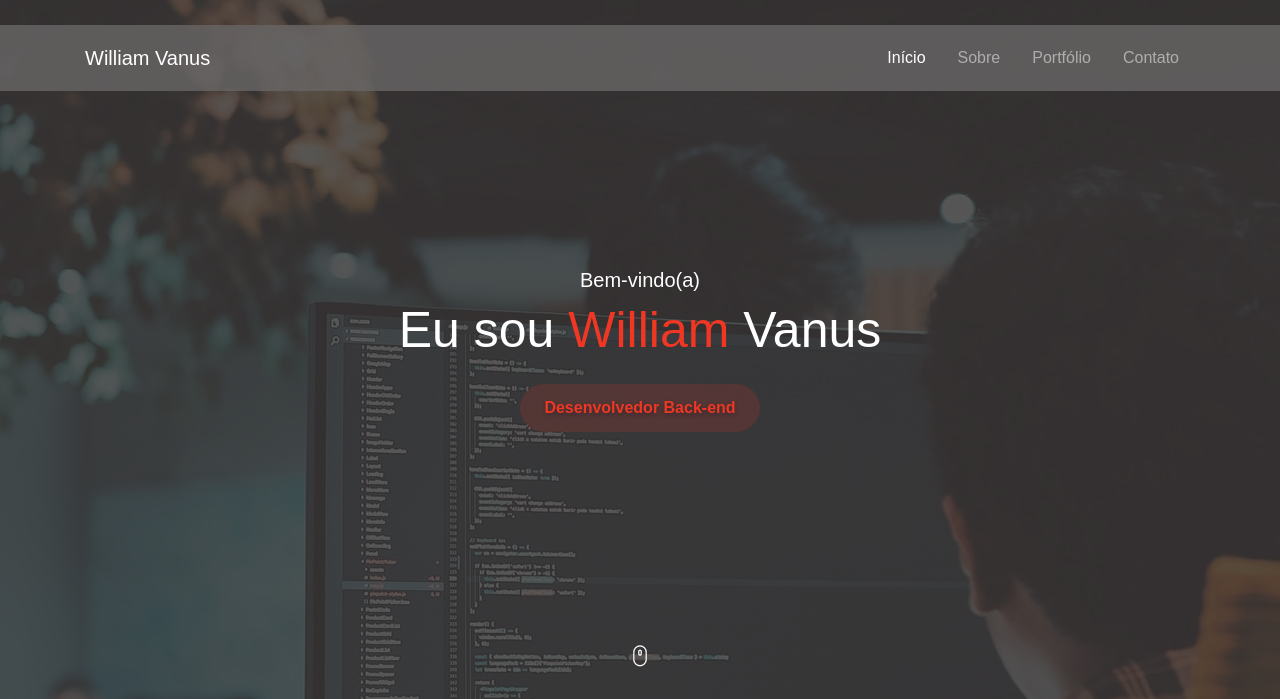
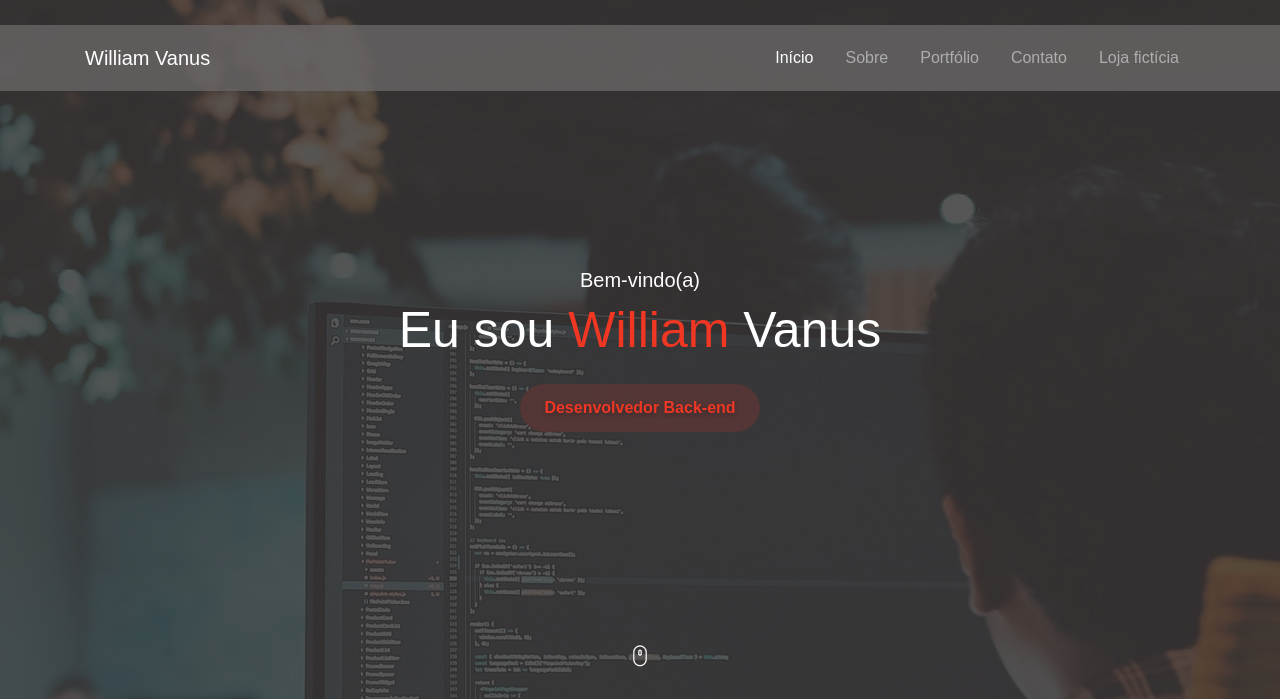
Before and after one commit to william-vanus/williamv-site, a Django app: page / in a window 1280 px wide. Shown: the top 699 px of the page. Run offline with Django 4.2, Linux system fonts and the light colour scheme; some libraries are stand-ins or nearby versions; some web fonts are replaced.

Commit message:
Add 'Loja fictícia' in navbar

```diff
--- a/core/templates/navbar.html
+++ b/core/templates/navbar.html
@@ -27,6 +27,9 @@
             <li class="nav-item">
               <a href="#contact" class="nav-link" data-animate="scrolling">Contato</a>
             </li>
+            <li class="nav-item">
+              <a href="#loja" class="nav-link" data-animate="scrolling" target="_blank">Loja fictícia</a>
+            </li>
           </ul>
         </div>
       </div>
```
